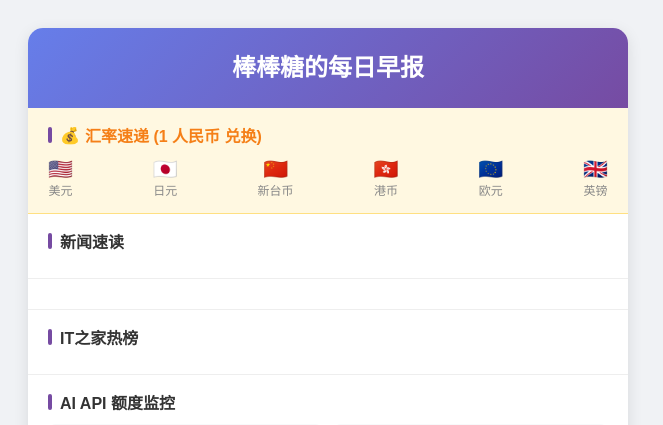
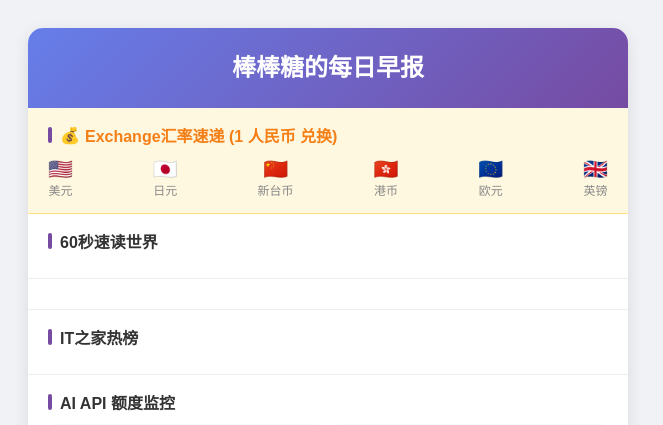
Before and after one commit to zhoufan47/astrbot_plugin_bbt_daily_news, a Python web app: template templates/report.html in a window 1280 px wide. Shown: the top 425 px of the page, without its empty margins (0-663 px from the left). Run offline with Jinja, Linux system fonts and the light colour scheme; the template is opened without the code that fills it, so the values that code supplies are empty.

Commit message:
#improve

```diff
--- a/metadata.yaml
+++ b/metadata.yaml
@@ -1,6 +1,6 @@
 name: astrbot_plugin_bbt_daily_news
 display_name: 棒棒糖的每日晨报
 desc: 一个简单的每日晨报插件
-version: v1.5.2
+version: v1.5.3
 author: 棒棒糖
 repo: https://github.com/zhoufan47/astrbot_plugin_bbt_daily_news
--- a/templates/report.html
+++ b/templates/report.html
@@ -172,7 +172,7 @@
         {% else %}
         <div class="section" style="background: #fff8e1; border-color: #ffe082;">
             <div class="section-title" style="color: #f57f17;">
-                <span style="margin-right: 5px;">💰</span> 汇率速递 (1 人民币 兑换)
+                <span style="margin-right: 5px;">💰</span> Exchange汇率速递 (1 人民币 兑换)
             </div>
 
                 <div style="color: #d32f2f; font-size: 13px;">{{ exchange_rates.error }}</div>
@@ -213,7 +213,7 @@
         </div>
         {% endif %}
         <div class="section">
-            <div class="section-title">新闻速读</div>
+            <div class="section-title">60秒速读世界</div>
             <ul>
                 {% for news in news_60s %}
                 <li>{{ news }}</li>
```
Also changed, not shown: CHANGELOG.md.
